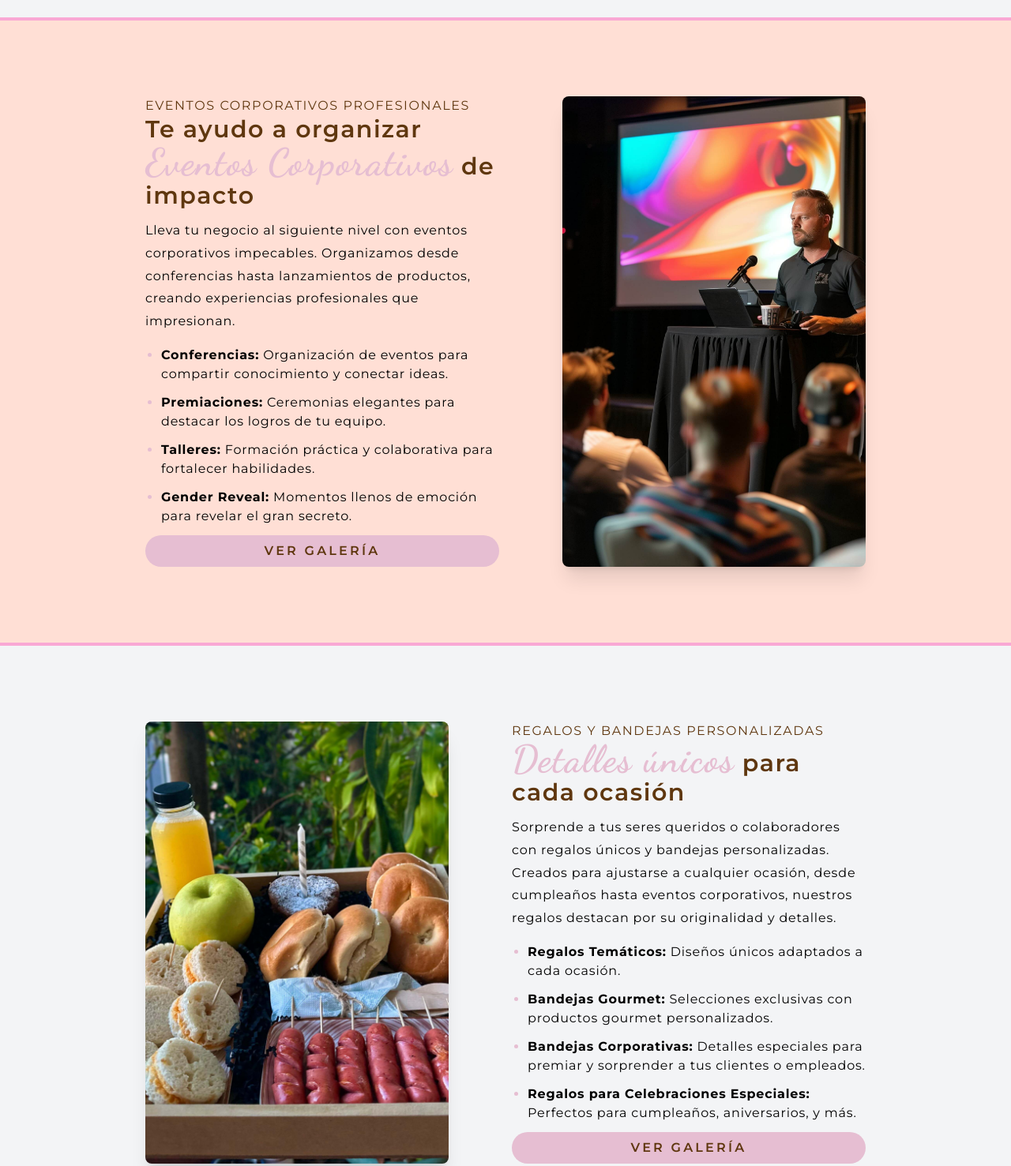
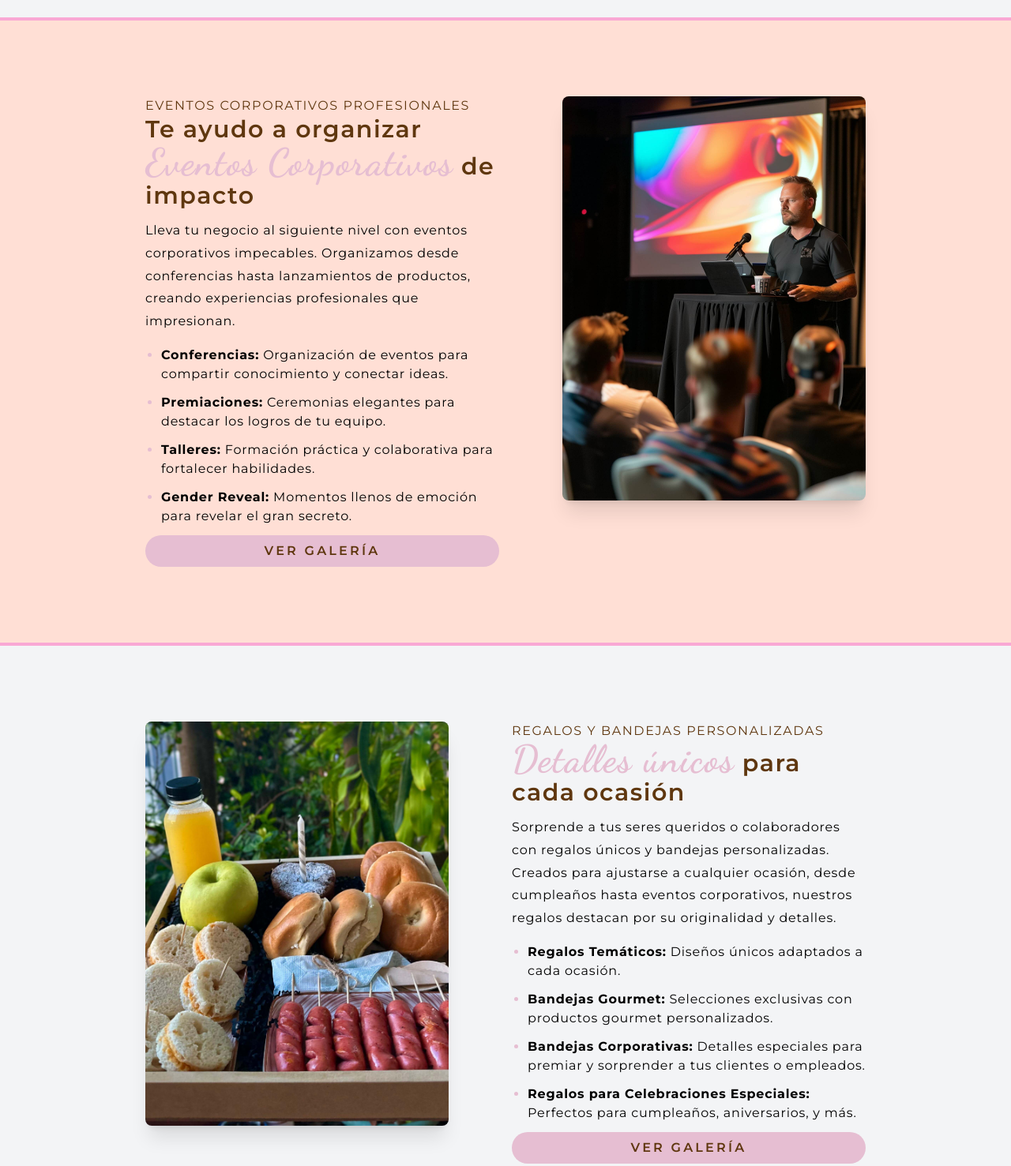
Before and after one commit to JhenrySierra/eventiplanner, a plain HTML site: page index.html in a window 1280 px wide. Shown: the part 2620-4097 px from the top of the page at 79% size. Drawn offline with nearby package versions, Linux system fonts and the light colour scheme; files whose address does not match are found by name.

Commit message:
fixed responsivenesss for imgs

```diff
--- a/index.html
+++ b/index.html
@@ -471,7 +471,7 @@
           <div class="image " data-aos="fade-left max-w-md">
             <img
               src="./assets/img/corporate2.jpeg"
-              class="md:max-w-sm h-[100%] aspect-[3/4] rounded-lg shadow-xl  object-cover"
+              class="md:max-w-sm  aspect-[3/4] rounded-lg shadow-xl  object-cover"
               alt=""
             />
           </div>
@@ -485,7 +485,7 @@
           <div class="image" data-aos="fade-right">
             <img
               src="./assets/img/regalos1.jpg"
-              class="md:max-w-sm rounded-lg shadow-xl h-[100%] aspect-[3/4] object-cover"
+              class="md:max-w-sm rounded-lg shadow-xl  aspect-[3/4] object-cover"
               alt=""
             />
           </div>
@@ -586,7 +586,7 @@
           <div class="image" data-aos="fade-left">
             <img
               src="./assets/img/Captura de pantalla 2024-09-12 185351.png"
-              class="md:max-w-sm h-[100%] rounded-lg shadow-xl object-cover aspect-[3/4]"
+              class="md:max-w-sm  rounded-lg shadow-xl object-cover aspect-[3/4]"
               alt=""
             />
           </div>
```
